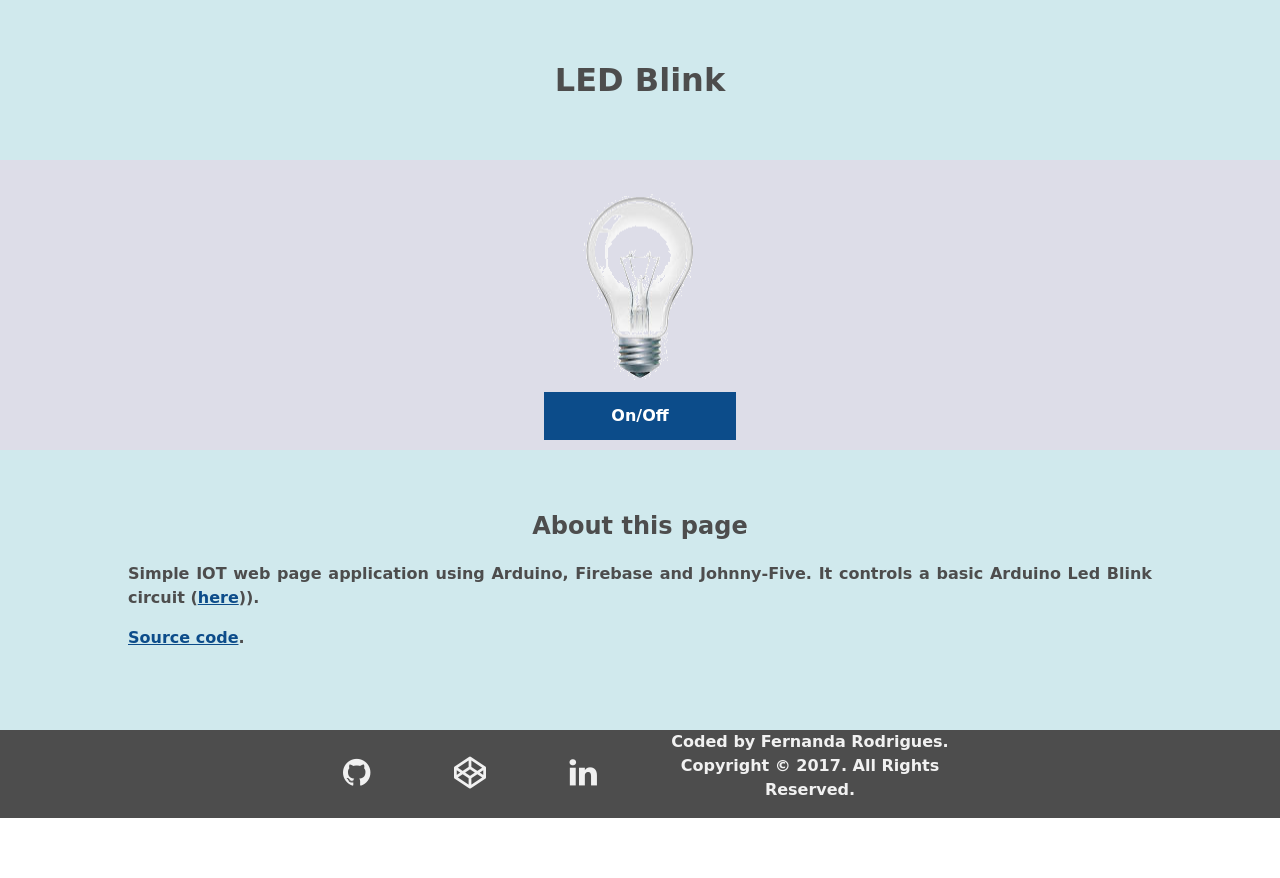
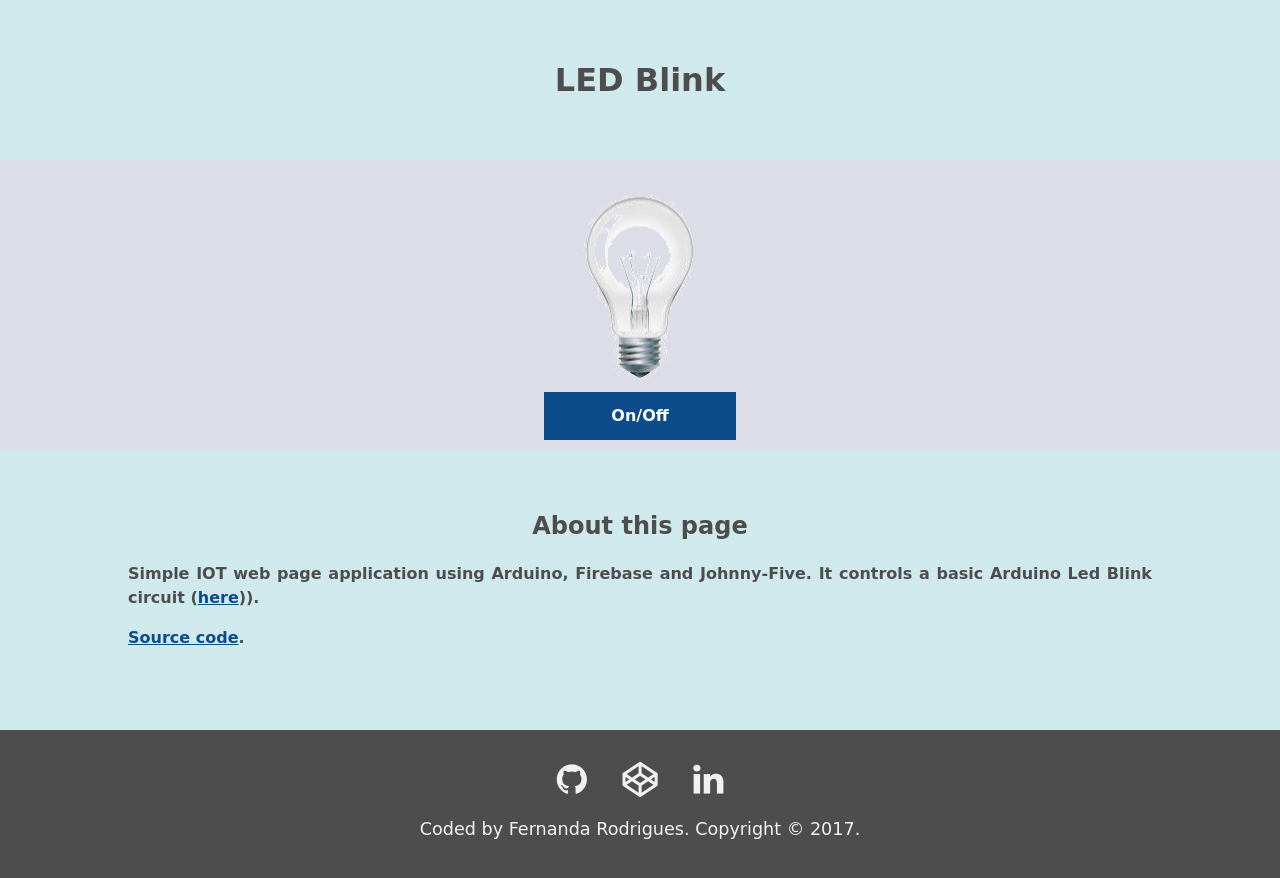
Before and after one commit to fernandaagr/ledBlink-johnny-five-firebase, a plain HTML site: page index.html in a window 1280 px wide. Before the commit the page ends 818 px from the top, so only its background shows below. Drawn offline with nearby package versions, Linux system fonts and the light colour scheme; a script that the page names is missing.

Commit message:
more html and css changes

```diff
--- a/index.html
+++ b/index.html
@@ -27,13 +27,15 @@
 			<a href="" target="_blank">Source code</a>.
 		</p>
 	</section>
-	<footer id="footer">
-		<ul>
-			<li><a href="https://github.com/fernandaagr" target="_blank"><i class="fa fa-github fa-2x"></i></a></li>
-			<li><a href="https://codepen.io/fearaujogr/" target="_blank"><i class="fa fa-codepen fa-2x"></i></a></li>
-			<li><a href="https://www.linkedin.com/in/fernanda-rodrigues-9a0a9b154/" target="_blank"><i class="fa fa-linkedin fa-2x"></i></a></li>
-		</ul>
-		<p>Coded by Fernanda Rodrigues. Copyright &copy 2017. All Rights Reserved.</p>
+	<footer>
+		<div class="footer-container">
+			<ul class="flex-row">
+				<li><a href="https://github.com/fernandaagr" target="_blank"><i class="fa fa-github fa-2x"></i></a></li>
+				<li><a href="https://codepen.io/fearaujogr/" target="_blank"><i class="fa fa-codepen fa-2x"></i></a></li>
+				<li><a href="https://www.linkedin.com/in/fernanda-rodrigues-9a0a9b154/" target="_blank"><i class="fa fa-linkedin fa-2x"></i></a></li>
+			</ul>
+			<p>Coded by Fernanda Rodrigues. Copyright &copy; 2017.</p>
+		</div>
 	</footer>
 	<!-- include firebase and jquery library-->
 	<script src="https://cdn.firebase.com/js/client/2.4.2/firebase.js"></script>
--- a/style.css
+++ b/style.css
@@ -125,29 +125,30 @@ ABOUT
 FOOTER
 */
 footer{
+	padding: 2rem 2rem;
 	background-color: var(--clr-primary-900);
+	color: var(--clr-primary-100);
+	font-size: 1.1rem;
+	font-weight: 500;
+}
+.footer-container{
 	display: flex;
 	flex-direction: column;
 	text-align: center;
-	margin-left: auto;
-	margin-right: auto;
-	color: var(--clr-primary-100);
 }
-footer p{
-	color: var(--clr-primary-100);
-	font-weight: 700;
+ul{
+	list-style: none;
+	padding: 0;
+	margin: 0;
 }
 footer ul{
-	display: flex;
-	flex-direction: row;
-	align-items: center;
-	padding: 0;
-	text-align: center;
+	flex-wrap: wrap;
+	justify-content: center;
 }
 footer li{
-	text-align: center;
-	list-style: none;
-	width: 50%;
+	padding: 0 15px;
+	margin-bottom: 16px;
+	display: inline-block;
 }
 footer a{
 	text-decoration: none;
@@ -161,18 +162,4 @@ MEDIA QUERIES
 	#on_off{
 		width: 15%;
 	}
-	footer{
-		flex-direction: row;
-		padding: 0 300px;
-	}
-	footer ul{
-		width: 50%;
-		padding: 0 0;
-	}
-	footer p{
-		width: 50%;
-	}
-	footer li{
-		padding: 0 0;
-	}
 }
```
